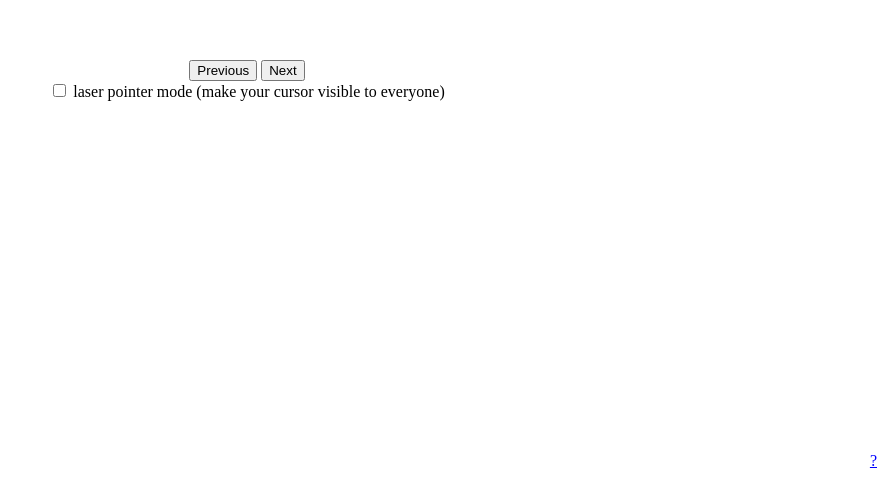
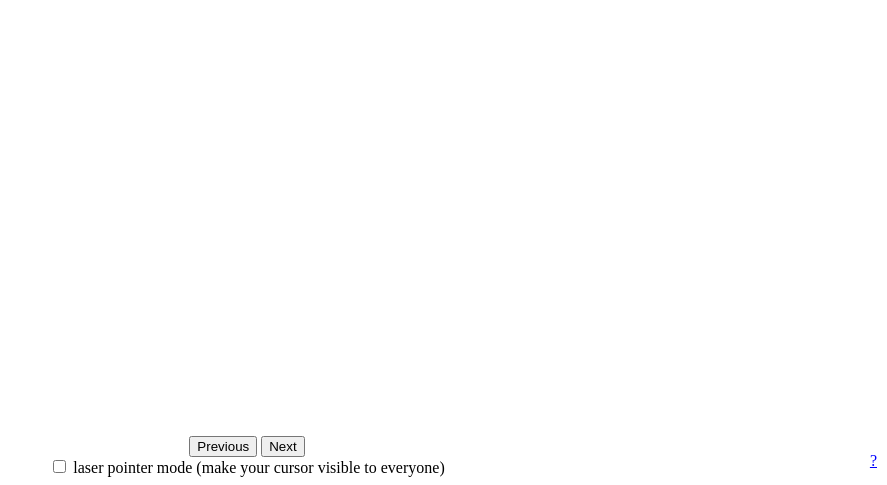
Before and after one commit to toBeOfUse/MultiUserSlidePresenter, a plain HTML site: page static/index.html in a window 1280 px wide. Shown: the part 320-805 px from the top of the page, without its empty margins (393-1280 px from the left). Drawn offline with nearby package versions, Linux system fonts and the light colour scheme; no server answers.

Commit message:
fix highly painful loading order and aspect ratio layout bugs

```diff
--- a/static/index.html
+++ b/static/index.html
@@ -128,17 +128,25 @@
             const slide = document.querySelector('#slideCont');
             let slideHeight = window.innerHeight - controlHeight;
             const slideImage = document.querySelector('#slide');
-            const slideImageHeight = slideImage.getBoundingClientRect().height;
-            slideHeight = Math.min(slideHeight, slideImageHeight);
+            if(window.innerWidth/window.innerHeight < slideImage.naturalWidth/slideImage.naturalHeight){
+                const slideImageHeight = slideImage.getBoundingClientRect().height;
+                slideHeight = slideImageHeight;
+            }
             slide.style.height = slideHeight + 'px';
-            slide.style.width = (slideHeight * (slide.naturalWidth/slide.naturalHeight)) + 'px';
+            slide.style.width = (slideHeight * (slideImage.naturalWidth/slideImage.naturalHeight)) + 'px';
 
             if(isTouchScreen()){
                 document.querySelector('#laser_checkbox_cont').style.display = 'none';
             }
          }
-         window.onresize = setLayout;
-         window.onload = setLayout;
+         window.onload = () => {
+            const image = document.querySelector('#slide');
+            if(image.complete){
+                setLayout();
+             }
+            image.onload = setLayout;
+            window.onresize = setLayout;
+         }
     </script>
 </head>
 <body>
```
